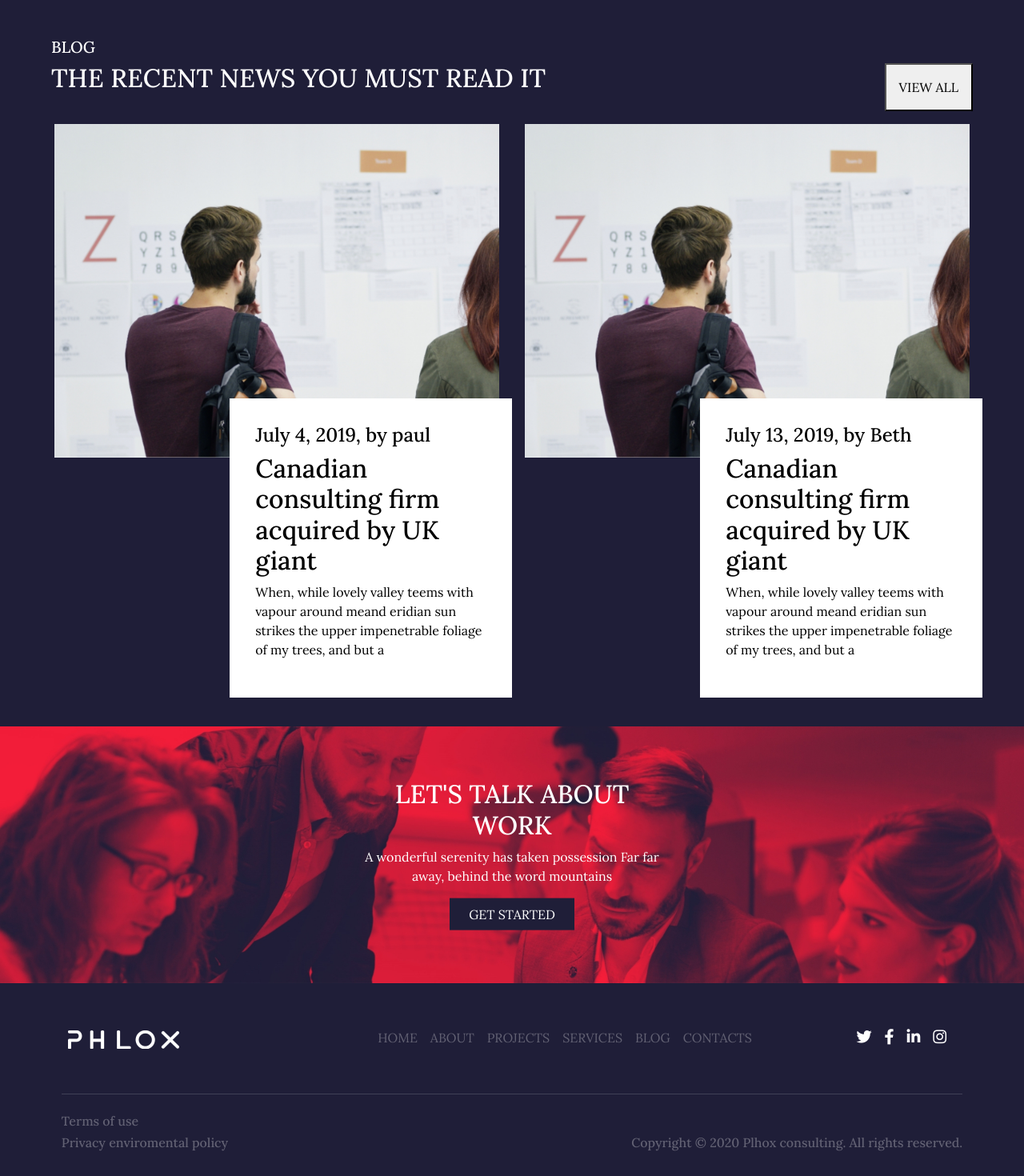
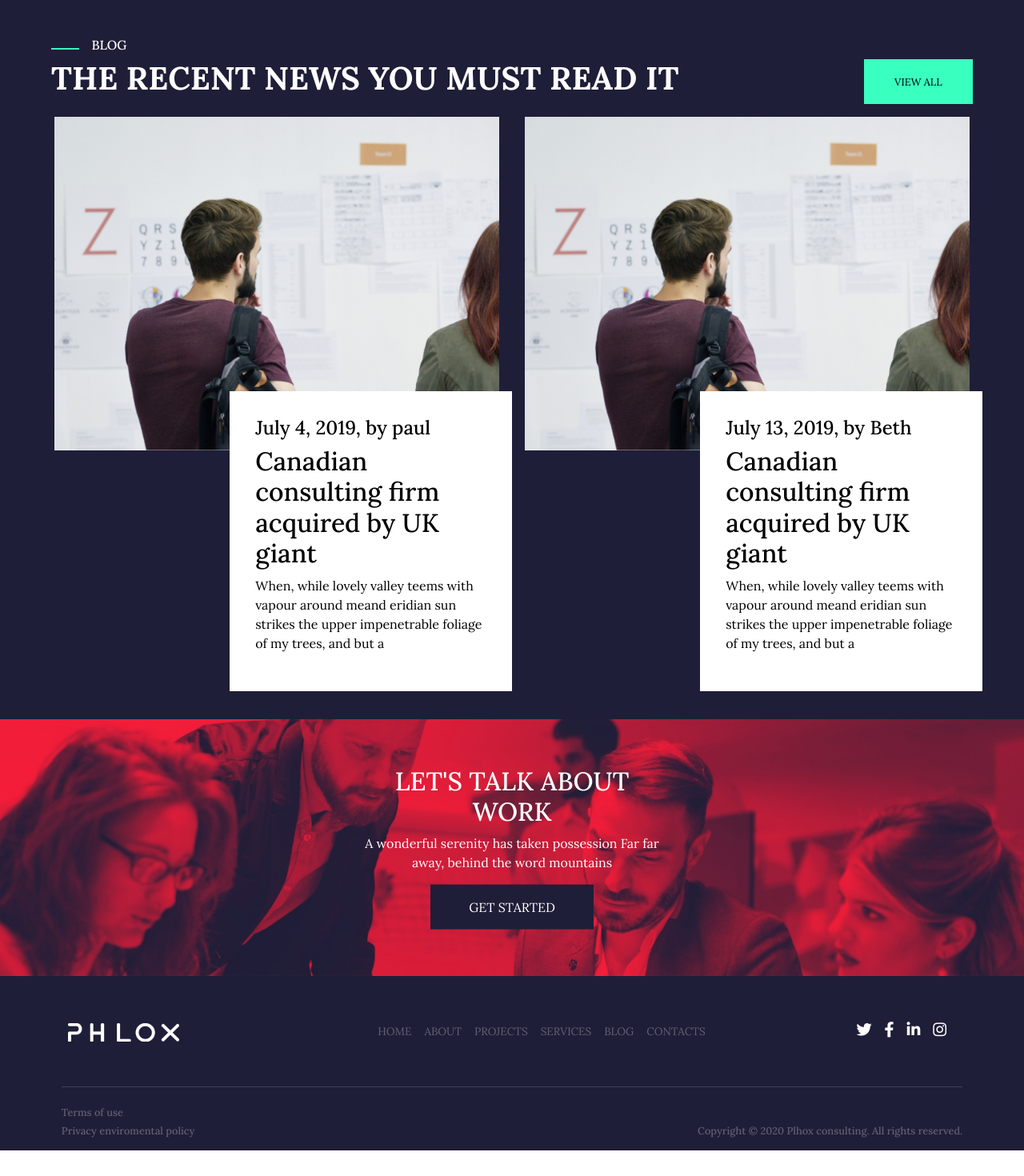
Before and after one commit to AndreaNocciolini/proj-html-vuejs, a Vue app: page / in a window 1280 px wide. Shown: the part 3669-5139 px from the top of the page at 80% size. After the commit the page ends 5107 px from the top, so only its background shows below. Built offline with nearby package versions, Linux system fonts and the light colour scheme.

Commit message:
miscellaneous (various improvments)

```diff
--- a/src/components/footer_components/BottomFooter.vue
+++ b/src/components/footer_components/BottomFooter.vue
@@ -1,5 +1,5 @@
 <template>
-  <div class="my-container pt-4 pb-4 d-flex justify-content-between align-items-end">
+  <div class="my-container pt-4 pb-2 d-flex justify-content-between align-items-end">
     <div class="terms-of-use">
       <h6>Terms of use</h6>
       <h6>Privacy enviromental policy</h6>
@@ -22,6 +22,9 @@ export default {
     margin: 0 auto;
     background-color: var(--bg-dark-3);
     color: var(--tx-grey-6);
+    h6 {
+      font-size: 0.8em;
+    }
   }
 
 </style>
--- a/src/components/footer_components/UpperFooter.vue
+++ b/src/components/footer_components/UpperFooter.vue
@@ -44,6 +44,7 @@ export default {
                     a {
                         text-decoration: none;
                         color: var(--tx-grey-6);
+                        font-size: 0.85em;
                     }
                 }
             }
--- a/src/components/main_components/Blog.vue
+++ b/src/components/main_components/Blog.vue
@@ -2,14 +2,14 @@
   <div class="my-container">
       <div class="blog-container">
         <div class="title">
-          <h5>BLOG</h5>
+          <h5><span class="me-3"></span>BLOG</h5>
         </div>
         <div class="description d-flex justify-content-between">
             <div class="text">
                 <h2>THE RECENT NEWS YOU MUST READ IT</h2>
             </div>
             <div class="button d-flex">
-                <button class="p-3">VIEW ALL</button>
+                <button>VIEW ALL</button>
             </div>
         </div>
         <div class="articles row row-cols-2">
@@ -45,6 +45,31 @@ export default {
         .blog-container {
             width: 90%;
             margin: 0 auto;
+            .title{
+                h5 {
+                    font-size: 1em;
+                    span {
+                        display: inline-block;
+                        width: 3%;
+                        height: 2px;
+                        background-color: var(--bg-green-1);
+                    }
+                }
+            }
+            .description {
+                .text {
+                    h2{
+                        font-weight: 900;
+                        font-size: 2.5em;
+                    }
+                }
+                button {
+                    padding: 1em 3em;
+                    font-size: 0.8em;
+                    background-color: var(--bg-green-1);
+                    border: 0;
+                }
+            }
             .articles {
                 .col {
                     img {
--- a/src/components/main_components/LetsTalk.vue
+++ b/src/components/main_components/LetsTalk.vue
@@ -6,7 +6,7 @@
       <div class="description-container position-absolute top-50 start-50 translate-middle position-absolute">
           <h2>LET'S TALK ABOUT WORK</h2>
           <p>A wonderful serenity has taken possession Far far away, behind the word mountains</p>
-          <button class="pt-2 pb-2 ps-4 pe-4">GET STARTED</button>
+          <button>GET STARTED</button>
       </div>
   </div>
 </template>
@@ -36,6 +36,7 @@ export default {
             button {
                 color: var(--tx-white-1);
                 background-color: var(--bg-dark-3);
+                padding: 1em 3em;
                 border: none;
             }
         }
```
Also changed, not shown: src/components/main_components/AboutUs.vue (+4 -4 lines).
